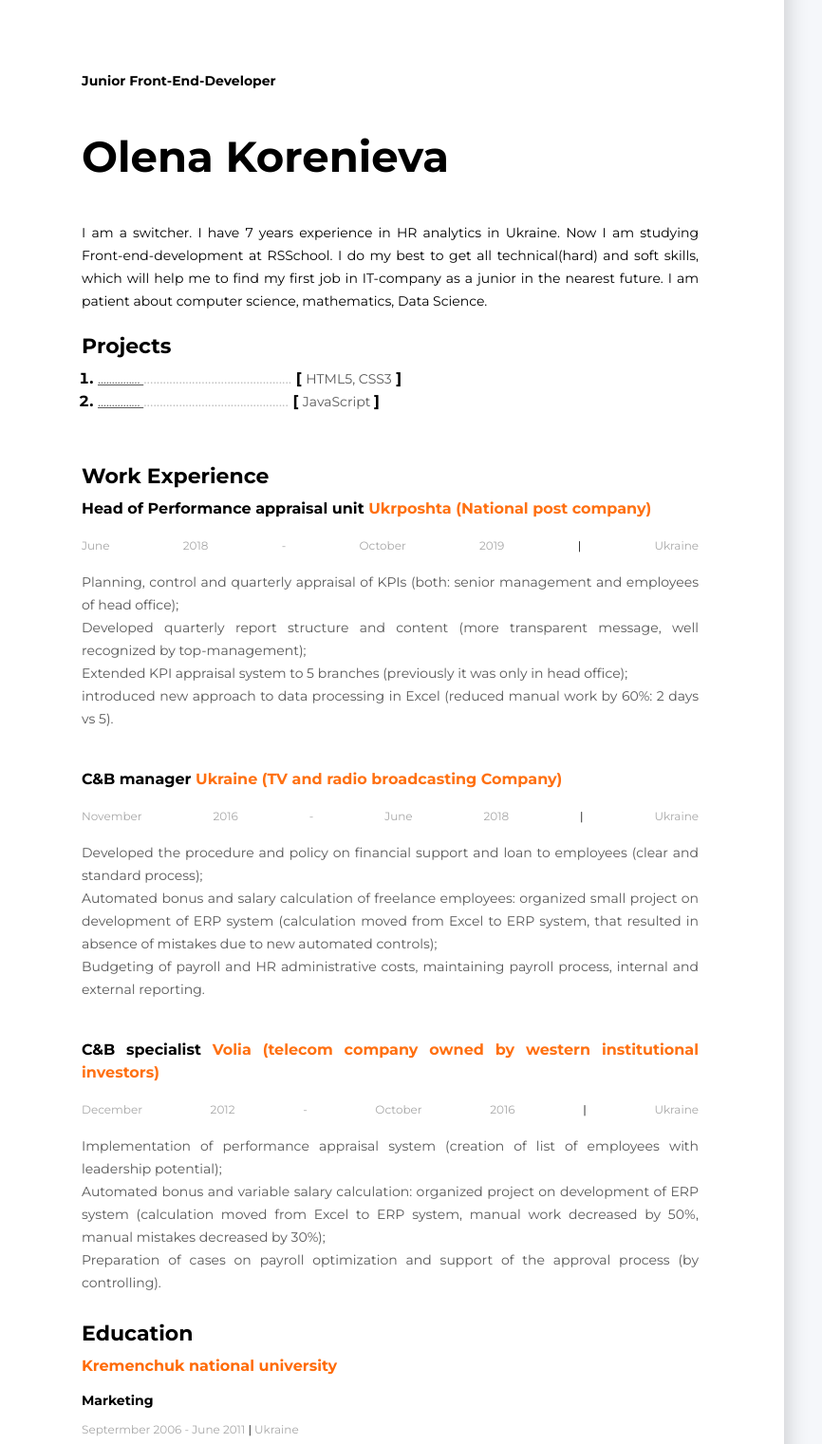
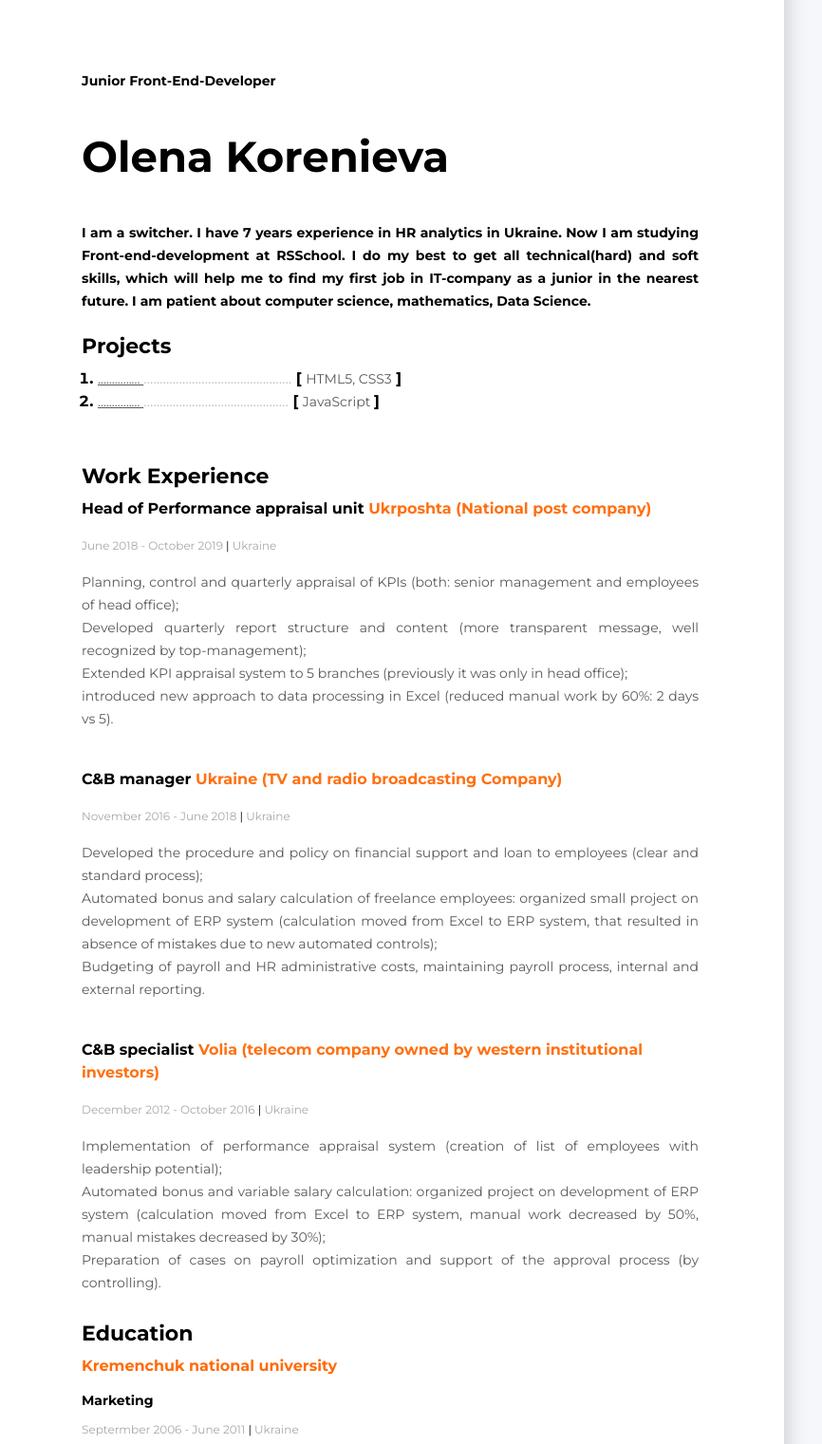
Before and after one commit to ElenaKorenieva/rsschool-cv-OLD, a plain HTML site: page index.html in a window 1280 px wide. Shown: the part 77-1598 px from the top of the page at 95% size, 414-1280 px from the left. Drawn offline with Linux system fonts and the light colour scheme; files that its build step writes are made by us from their sources; files whose address does not match are found by name.

Commit message:
fix: update index

```diff
--- a/index.html
+++ b/index.html
@@ -104,10 +104,11 @@
                 <h2 class="profession"> Junior Front-End-Developer</h2>
                 <h1 class="name">Olena Korenieva</h1>
 
-                <p class="description" align="justify">I am a switcher. I have 7 years experience in HR analytics in Ukraine. Now I am studying Front-end-development at RSSchool.
-                    I do my best to get all technical(hard) and soft skills, which will help me to find my first job in IT-company as a junior in the nearest future.
-                    I am patient about computer science, mathematics, Data Science.
-                </p>
+                <article class="description">
+                   <h4>I am a switcher. I have 7 years experience in HR analytics in Ukraine. Now I am studying Front-end-development at RSSchool.
+                       I do my best to get all technical(hard) and soft skills, which will help me to find my first job in IT-company as a junior in the nearest future.
+                       I am patient about computer science, mathematics, Data Science.</h4>
+                </article>
             </div>
 
             <!-- project container -->
@@ -143,7 +144,7 @@
                 <h3 class="about-me-title">Work Experience</h3>
 
                 <!-- company 1 -->
-                <div align="justify">
+                <div>
                     <h4 class="profession-title">Head of Performance appraisal unit <span class="profession-company">Ukrposhta (National post company) </span></h4>
                     <span class="profession-time">
                         June 2018 - October 2019 <span class="profession-divider">|</span> Ukraine
@@ -159,7 +160,7 @@
                 </div>
 
                 <!-- company 2 -->
-                <div align="justify">
+                <div>
                     <h4 class="profession-title">C&B manager <span class="profession-company">Ukraine (TV and radio broadcasting Company) </span></h4>
                     <span class="profession-time">
                         November 2016 - June 2018 <span class="profession-divider">|</span> Ukraine
@@ -175,7 +176,7 @@
                 </div>
 
                 <!-- company 3 -->
-                <div align="justify">
+                <div>
                     <h4 class="profession-title">C&B specialist <span class="profession-company">Volia (telecom company owned by western institutional investors) </span></h4>
                     <span class="profession-time">
                         December 2012 - October 2016 <span class="profession-divider">|</span> Ukraine
```
